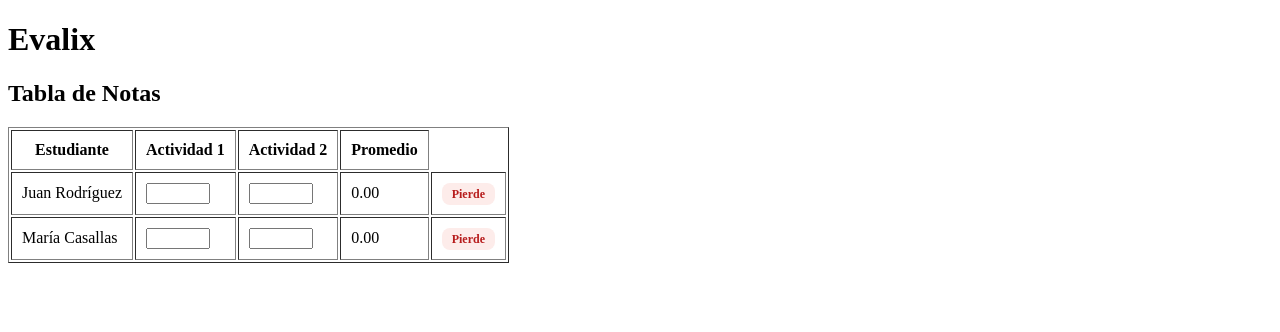
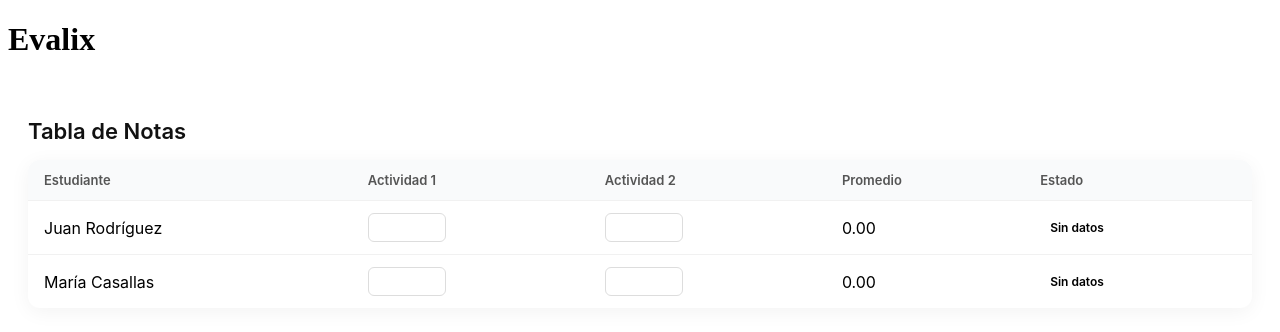
Before and after one commit to Frixix/Evalix, a React (Vite) app: page / in a window 1280 px wide. Shown: the top 332 px of the page. Built offline with nearby package versions, Linux system fonts and the light colour scheme.

Commit message:
Feat : Sistema de notas con promedio y estado visual

```diff
--- a/src/components/TablaNotas.jsx
+++ b/src/components/TablaNotas.jsx
@@ -1,19 +1,27 @@
+import { useState } from "react";
 import { estudiantesMock } from "../data/estudiantes";
-import { useState } from "react";
+import "../styles/tabla.css";
 
 function TablaNotas() {
-
-  // Configuración de la escala de notas
+  // ================================
+  // CONFIGURACIÓN
+  // ================================
   const escala = {
     min: 0,
     max: 5,
     step: 0.1
   };
 
-  // Estado principal
+  // ================================
+  // ESTADO PRINCIPAL
+  // ================================
   const [estudiantes, setEstudiantes] = useState(estudiantesMock);
 
+  // ================================
+  // FUNCIONES AUXILIARES
+  // ================================
 
+  // Calcula promedio de un objeto de notas
   const calcularPromedio = (notas) => {
     const valores = Object.values(notas)
       .map((n) => Number(n))
@@ -25,25 +33,41 @@ function TablaNotas() {
     return suma / valores.length;
   };
 
-  // validación real
-    const handleNotaChange = (id, actividad, valor) => {
+  // Determina el estado visual del estudiante
+  const obtenerEstado = (promedio, notas) => {
+    const valores = Object.values(notas).filter((n) => n !== "");
 
-      // 🔹 Permitir vacío directamente
-      if (valor === "") {
-        actualizarEstado(id, actividad, "");
-        return;
+    if (valores.length === 0) {
+      return {
+        texto: "Sin datos",
+        clase: "estado-neutral"
+      };
     }
 
-      const numero = Number(valor);
+    if (promedio < 3) {
+      return {
+        texto: "Pierde",
+        clase: "estado-pierde"
+      };
+    }
 
-      // 🔹 Evitar NaN
-      if (isNaN(numero)) return;
+    if (promedio < 3.5) {
+      return {
+        texto: "Riesgo",
+        clase: "estado-riesgo"
+      };
+    }
 
-      // 🔹 Validar rango
-      if (numero < escala.min || numero > escala.max) return;
+    return {
+      texto: "Aprueba",
+      clase: "estado-aprueba"
+    };
+  };
 
-      actualizarEstado(id, actividad, numero);
-    };
+  // ================================
+  // ACTUALIZACIÓN DE ESTADO
+  // ================================
+
   const actualizarEstado = (id, actividad, valor) => {
     const nuevosEstudiantes = estudiantes.map((est) => {
       if (est.id === id) {
@@ -55,53 +79,56 @@ function TablaNotas() {
           }
         };
       }
+
       return est;
     });
 
     setEstudiantes(nuevosEstudiantes);
   };
-    const obtenerEstado = (promedio) => {
-  if (promedio < 3) {
-    return {
-      texto: "Pierde",
-      color: "#fdecea",   // rojo suave
-      textoColor: "#b71c1c"
-    };
+
+  // Manejo de cambios en inputs
+  const handleNotaChange = (id, actividad, valor) => {
+    if (valor === "") {
+      actualizarEstado(id, actividad, "");
+      return;
     }
 
-    if (promedio < 3.5) {
-      return {
-        texto: "Riesgo",
-        color: "#fff8e1",   // amarillo suave
-        textoColor: "#f57f17"
-      };
-    }
+    const numero = Number(valor);
 
-    return {
-      texto: "Aprueba",
-      color: "#e8f5e9",   // verde suave
-      textoColor: "#1b5e20"
-    };
+    if (isNaN(numero)) return;
+
+    if (numero < escala.min || numero > escala.max) return;
+
+    actualizarEstado(id, actividad, numero);
   };
 
+  // ================================
+  // RENDER
+  // ================================
   return (
-    <div>
-      <h2>Tabla de Notas</h2>
+    <div className="tabla-container">
+      <h2 className="tabla-titulo">Tabla de Notas</h2>
 
-      <table border="1" cellPadding="10">
+      <table className="tabla">
         <thead>
           <tr>
             <th>Estudiante</th>
             <th>Actividad 1</th>
             <th>Actividad 2</th>
             <th>Promedio</th>
+            <th>Estado</th>
           </tr>
         </thead>
 
         <tbody>
           {estudiantes.map((est) => {
+            // ================================
+            // VARIABLES DE CADA FILA
+            // ================================
+
             const promedio = calcularPromedio(est.notas);
-            const estado = obtenerEstado(promedio);
+
+            const estado = obtenerEstado(promedio, est.notas);
 
             return (
               <tr key={est.id}>
@@ -109,44 +136,44 @@ function TablaNotas() {
 
                 <td>
                   <input
+                    className="input-nota"
                     type="number"
                     min={escala.min}
                     max={escala.max}
                     step={escala.step}
                     value={est.notas.actividad1}
                     onChange={(e) =>
-                      handleNotaChange(est.id, "actividad1", e.target.value)
+                      handleNotaChange(
+                        est.id,
+                        "actividad1",
+                        e.target.value
+                      )
                     }
                   />
                 </td>
 
                 <td>
                   <input
+                    className="input-nota"
                     type="number"
                     min={escala.min}
                     max={escala.max}
                     step={escala.step}
                     value={est.notas.actividad2}
                     onChange={(e) =>
-                      handleNotaChange(est.id, "actividad2", e.target.value)
+                      handleNotaChange(
+                        est.id,
+                        "actividad2",
+                        e.target.value
+                      )
                     }
                   />
                 </td>
 
                 <td>{promedio.toFixed(2)}</td>
 
-                {/* 🎨 Estado visual */}
                 <td>
-                  <span
-                    style={{
-                      backgroundColor: estado.color,
-                      color: estado.textoColor,
-                      padding: "4px 10px",
-                      borderRadius: "8px",
-                      fontSize: "12px",
-                      fontWeight: "600"
-                    }}
-                  >
+                  <span className={`badge ${estado.clase}`}>
                     {estado.texto}
                   </span>
                 </td>
@@ -155,7 +182,6 @@ function TablaNotas() {
           })}
         </tbody>
       </table>
-
     </div>
   );
 }
--- /dev/null
+++ b/src/styles/tabla.css
@@ -0,0 +1,101 @@
+/* Contenedor */
+.tabla-container {
+  padding: 20px;
+  font-family: "Inter", system-ui, sans-serif;
+}
+
+/* Título */
+.tabla-titulo {
+  font-size: 22px;
+  font-weight: 600;
+  margin-bottom: 16px;
+  color: #111;
+}
+
+/* Tabla */
+.tabla {
+  width: 100%;
+  border-collapse: collapse;
+  background: white;
+  border-radius: 12px;
+  overflow: hidden;
+  box-shadow: 0 4px 20px rgba(0, 0, 0, 0.05);
+}
+
+/* Header */
+.tabla thead {
+  background: #f9fafb;
+}
+
+.tabla th {
+  text-align: left;
+  padding: 12px 16px;
+  font-size: 13px;
+  font-weight: 600;
+  color: #555;
+}
+
+/* Filas */
+.tabla td {
+  padding: 12px 16px;
+  border-top: 1px solid #f1f1f1;
+}
+
+/* Hover elegante */
+.tabla tbody tr:hover {
+  background: #f9fafb;
+  transition: 0.2s;
+}
+
+/* Inputs */
+.input-nota {
+  width: 60px;
+  padding: 6px 8px;
+  border-radius: 6px;
+  border: 1px solid #ddd;
+  text-align: center;
+  outline: none;
+  transition: 0.2s;
+}
+
+.input-nota:focus {
+  border-color: #6366f1;
+  box-shadow: 0 0 0 2px rgba(99, 102, 241, 0.1);
+}
+
+/* Badge estado */
+.badge {
+  padding: 4px 10px;
+  border-radius: 999px;
+  font-size: 12px;
+  font-weight: 600;
+  display: inline-block;
+}
+
+/* Estados */
+.estado-aprueba {
+  background: #e8f5e9;
+  color: #1b5e20;
+}
+
+.estado-riesgo {
+  background: #fff8e1;
+  color: #f57f17;
+}
+
+.estado-pierde {
+  background: #fdecea;
+  color: #b71c1c;
+}
+
+.fila-aprueba {
+  background-color: #f1f8f4;
+}
+
+.fila-riesgo {
+  background-color: #fffdf5;
+}
+
+.fila-pierde {
+  background-color: #fef5f5;
+}
```
Lines whose indentation alone changed are shown as unchanged.
